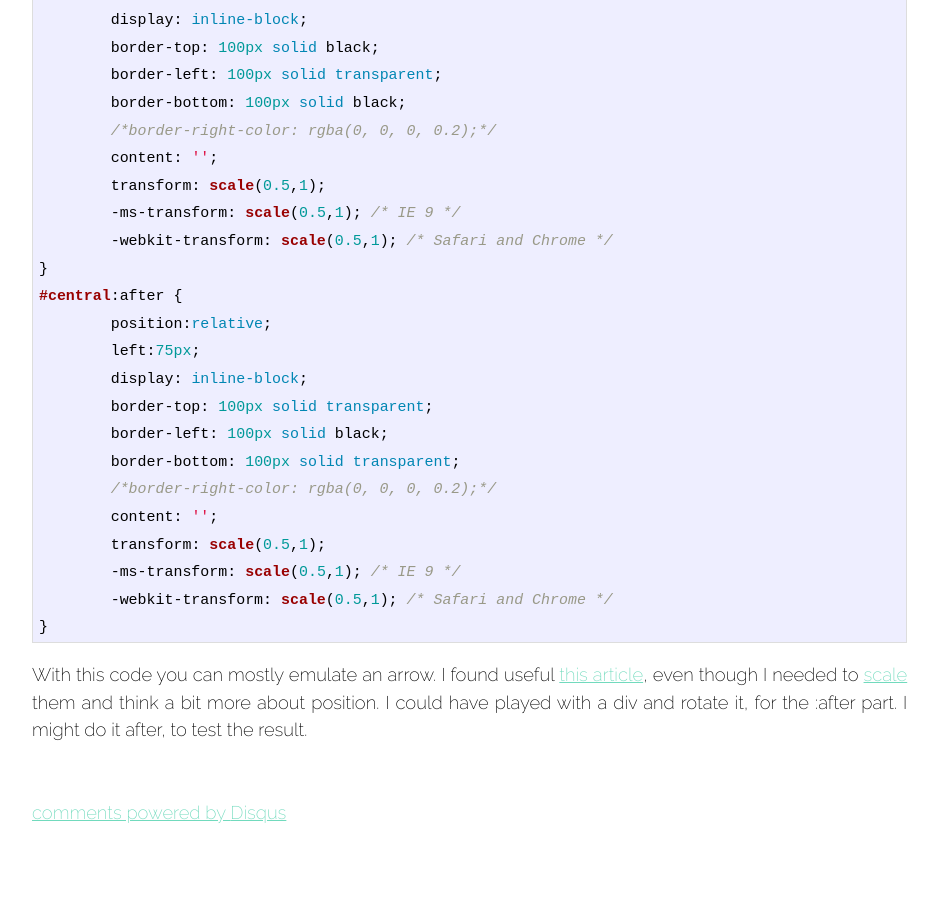
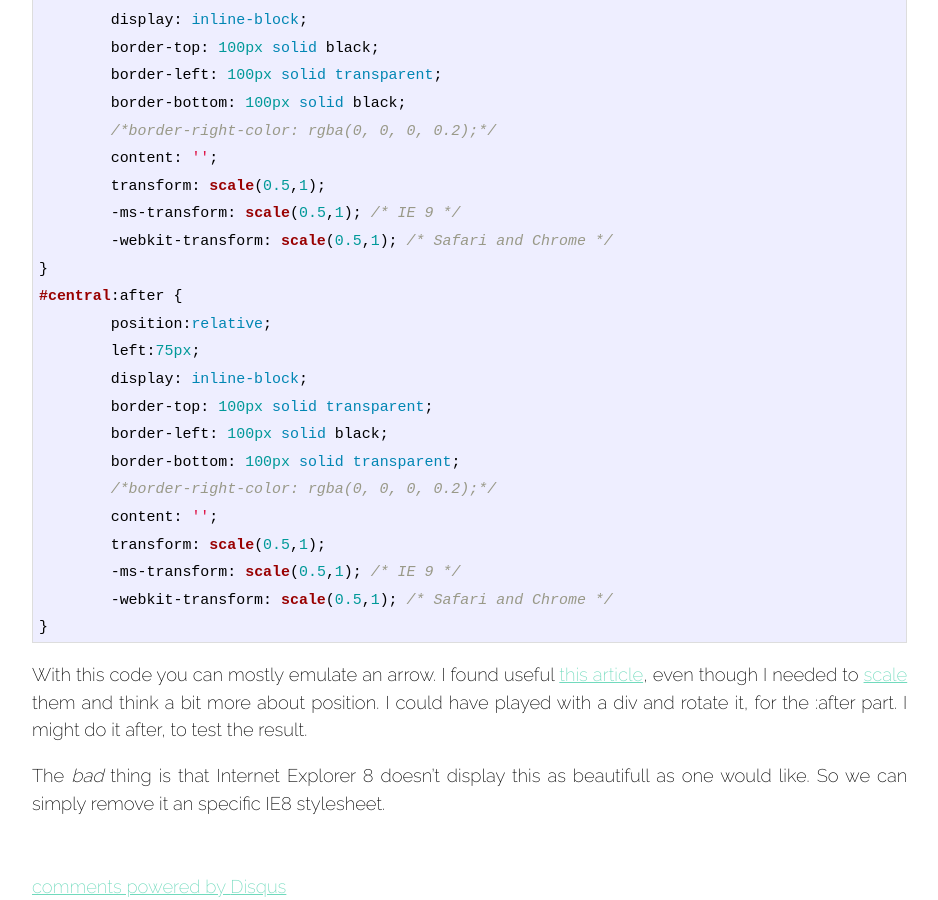
Before and after one commit to lapd-c/acamps.github.io, a Jekyll site: the page built from _posts/2013-11-21-CSS3.markdown, in a window 1280 px wide and 900 px high, scrolled down 616 px. Shown: the whole window, without its empty margins (336-1274 px from the left). Built offline with Jekyll 4.4.1, drawn with Linux system fonts in a browser that asks for light colours; Markdown is read by kramdown in place of the engine named in the settings; comment, search, counter and statistics services are not loaded; before the commit the page ends 1443 px from its top, so only the background shows below that.

Commit message:
Post update

```diff
--- a/_posts/2013-11-21-CSS3.markdown
+++ b/_posts/2013-11-21-CSS3.markdown
@@ -47,5 +47,7 @@ As I was working today I found this image in a e-mail landing page, and I was ab
 
 With this code you can mostly emulate an arrow. I found useful [this article][triangles], even though I needed to [scale][transformations] them and think a bit more about position. I could have played with a div and rotate it, for the :after part. I might do it after, to test the result.
 
+The _bad_ thing is that Internet Explorer 8 doesn't display this as beautifull as one would like. So we can simply remove it an specific IE8 stylesheet.
+
 [triangles]:http://davidwalsh.name/css-triangles
 [transformations]:http://www.w3schools.com/css/css3_2dtransforms.asp
```
